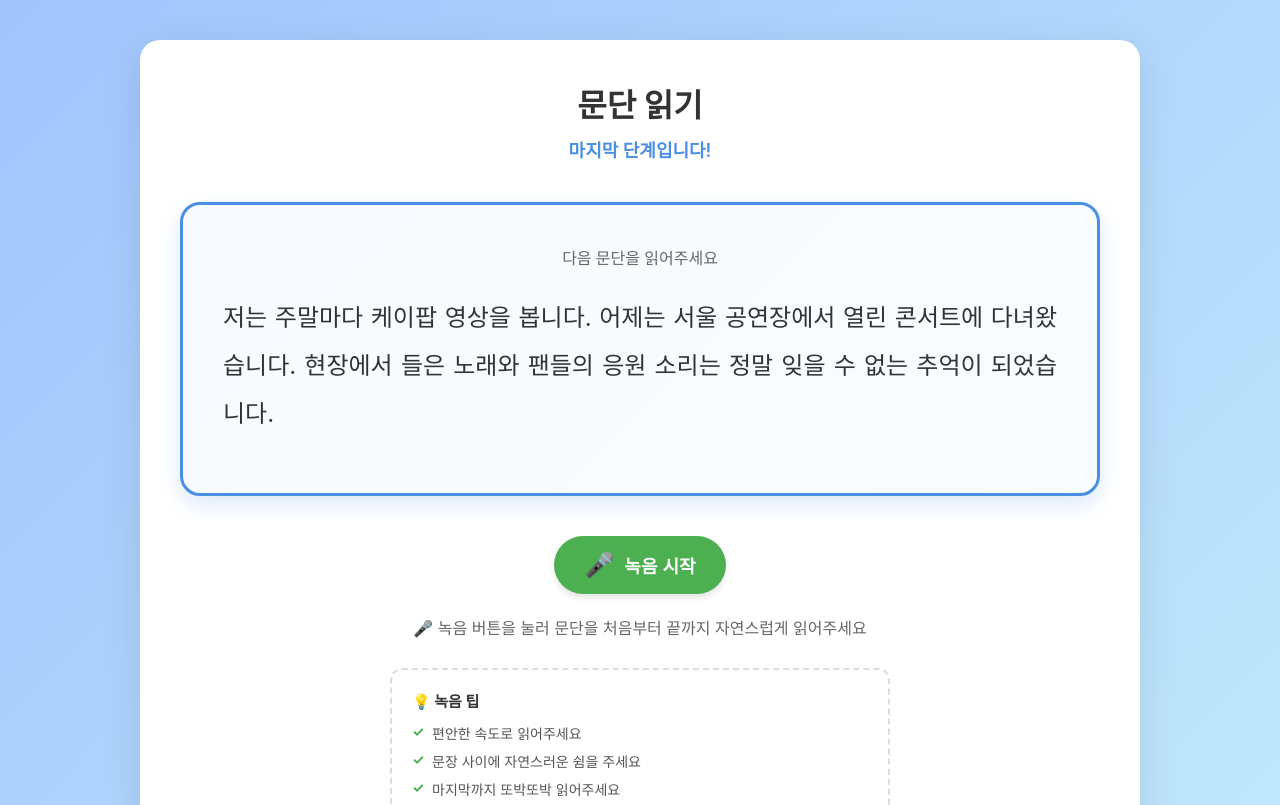
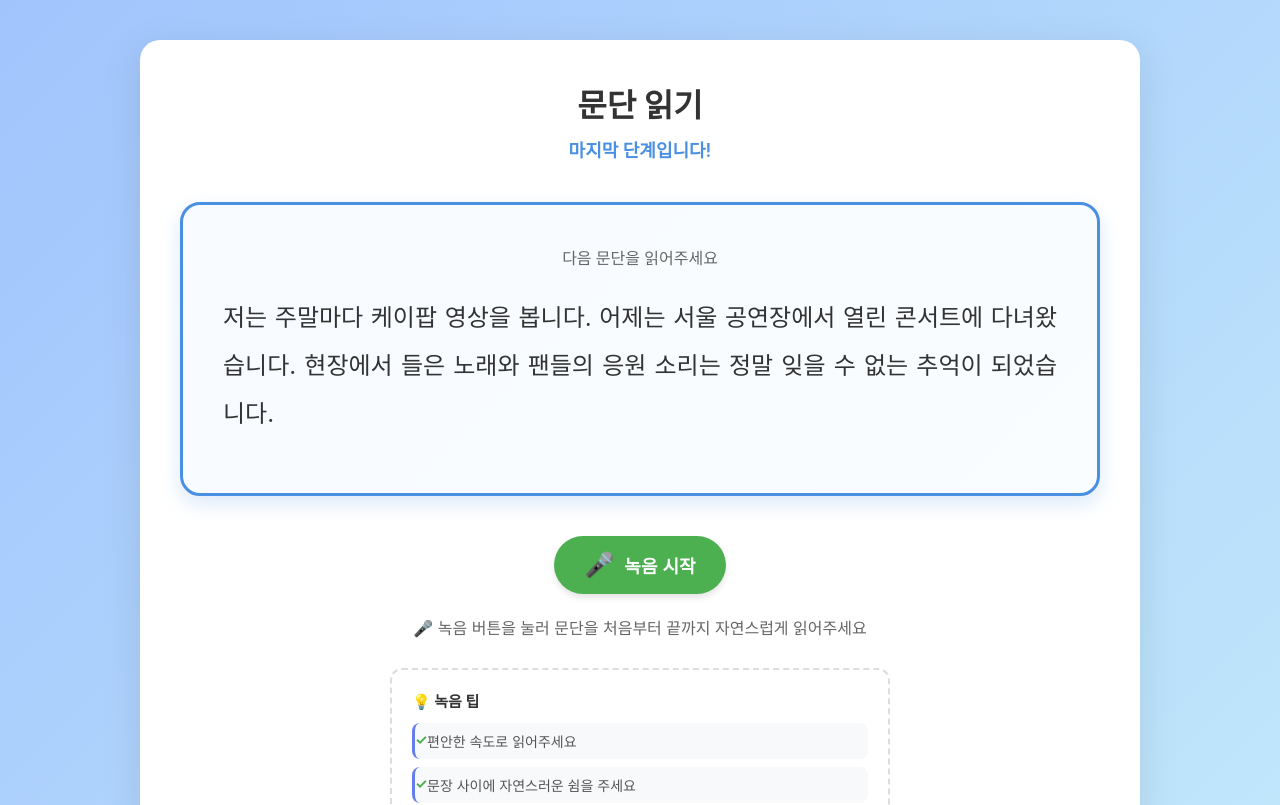
Before and after one commit to exphon/speechevaluation, a React (Create React App) app: page /paragraph-reading in a window 1280 px wide. Shown: the top 805 px of the page. Built offline with nearby package versions, Linux system fonts and the light colour scheme; no server answers.

Commit message:
Update speaking questions for grades 1-3 with new prompts and hints

```diff
--- a/src/data/speakData.js
+++ b/src/data/speakData.js
@@ -27,30 +27,30 @@ export const gradeMeta = {
   6: { type: '사회 문제 원인/해결 제시', prepSec: 70, answerSec: 180 },
 };
 
-// A 세트(기본) 문항: 각 등급 당 1문항 (플레이스홀더)
+// A 세트(기본) 문항: 각 등급 당 1문항
 const baseItemsByGrade = /** @type {Record<number, SpeakItem[]>} */({
   1: [
     {
       grade: 1,
       id: 'A-1-01',
-      prompt: '자신이 좋아하는 계절을 소개하고, 그 이유를 설명하세요.',
-      hints: ['계절의 특징', '개인적 경험', '이 계절에 하는 활동'],
+      prompt: '고향이 어디입니까?\n무엇이 유명합니까?',
+      hints: ['고향 이름', '고향에서 유명한 것(2개)'],
     },
   ],
   2: [
     {
       grade: 2,
       id: 'A-2-01',
-      prompt: '이번 주말 또는 다음 주에 계획하고 있는 일정을 설명하세요.',
-      hints: ['언제/어디서', '무엇을/왜', '준비해야 할 것'],
+      prompt: '이번 방학 때 여행을 가려고 합니다. 어디로 가겠습니까?\n여행을 가기 전에 무엇을 준비하겠습니까?\n여행을 가서 무엇을 하겠습니까? 여행 계획에 대해 이야기하십시오',
+      hints: ['여행을 갈 곳', '여행을 가기 전에 할 일', '여행지에서 할 일'],
     },
   ],
   3: [
     {
       grade: 3,
       id: 'A-3-01',
-      prompt: '최근에 기억에 남는 여행 또는 특별한 경험에 대해 이야기하세요.',
-      hints: ['언제/어디서', '누구와', '무슨 일이 있었는지', '느낀 점'],
+      prompt: '기억에 남는 공연이나 영화, 드라마가 있습니까?\n어떤 이야기이고 어떤 장면이 기억에 남는지 이야기하십시오.',
+      hints: ['공연이나 영화, 드라마 제목', '중심 내용', '기억에 남는 장면'],
     },
   ],
   4: [
--- a/src/pages/SpeakingQuestionPage.css
+++ b/src/pages/SpeakingQuestionPage.css
@@ -164,8 +164,9 @@
 .question-main {
   font-size: 20px;
   color: #333;
-  line-height: 1.6;
+  line-height: 1.8;
   margin: 0 0 12px;
+  white-space: pre-line;
 }
 
 .question-sub {
@@ -198,9 +199,15 @@
 .tips-box li {
   font-size: 14px;
   color: #555;
-  margin: 8px 0;
-  padding-left: 20px;
-  position: relative;
+  padding: 8px 12px;
+  margin-bottom: 8px;
+  background: #f8f9fa;
+  border-radius: 8px;
+  border-left: 3px solid #667eea;
+}
+
+.tips-box li:last-child {
+  margin-bottom: 0;
 }
 
 .tips-box li::before {
```
